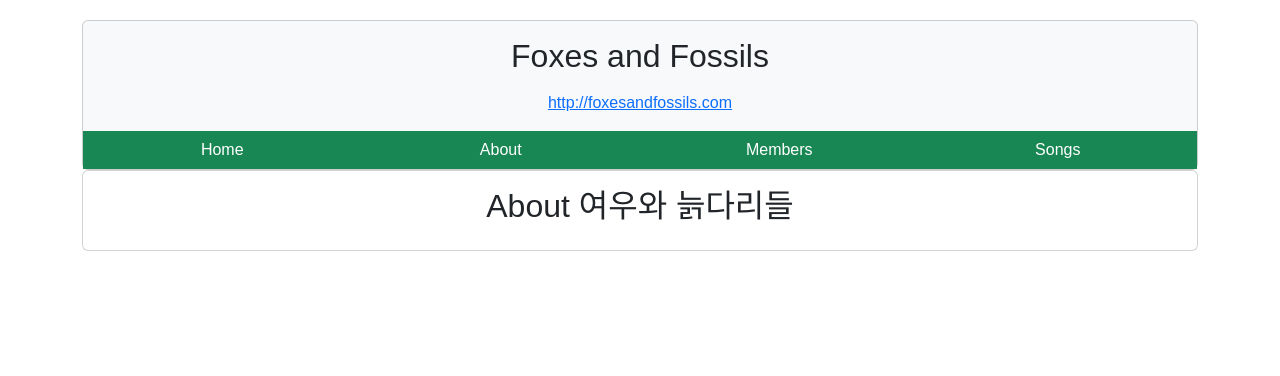
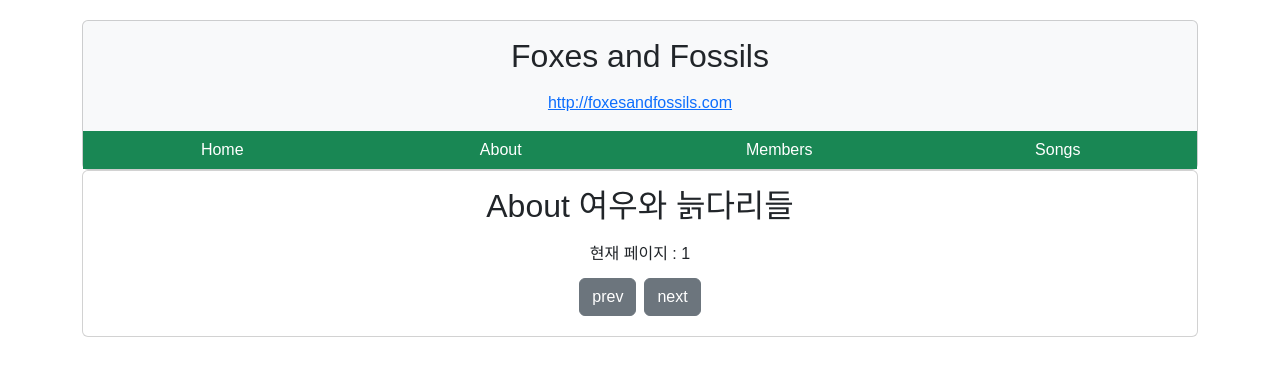
Before and after one commit to fanfarexo/quickstart-router-basic, a React (Vite) app: page /about in a window 1280 px wide. Shown: the top 376 px of the page. Built offline with nearby package versions, Linux system fonts and the light colour scheme.

Commit message:
feat: 리액트 라우터 훅, useSearchParams

```diff
--- a/src/pages/About.tsx
+++ b/src/pages/About.tsx
@@ -1,11 +1,41 @@
+import { useEffect, useState } from 'react';
+import { useNavigate, useSearchParams } from 'react-router-dom';
+
 type Props = {
   title: string;
 };
 
 const About = (props: Props) => {
+  const [searchParams, _setSearchParams] = useSearchParams();
+  const [page, setPage] = useState<number>(1);
+  const navigate = useNavigate();
+
+  useEffect(() => {
+    const strPage = searchParams.get('page');
+    // setPage(parseInt(strPage !== null ? strPage : '1', 10));
+    setPage(parseInt(strPage ?? '1', 10));
+  }, [searchParams]);
+
+  const goPrev = () => {
+    if (page > 1) navigate(location.pathname + '?page=' + (page - 1));
+  };
+
+  const goNext = () => {
+    navigate(location.pathname + '?page=' + (page + 1));
+  };
+
   return (
     <div className='card card-body'>
       <h2>About {props.title}</h2>
+      <div>
+        <div className='m-2'>현재 페이지 : {page}</div>
+        <button className='btn btn-secondary m-1' onClick={goPrev}>
+          prev
+        </button>
+        <button className='btn btn-secondary m-1' onClick={goNext}>
+          next
+        </button>
+      </div>
     </div>
   );
 };
```
Also changed, not shown: .eslintrc.cjs.
